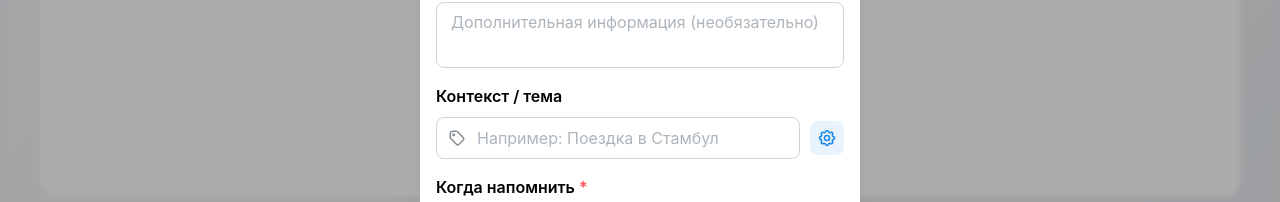
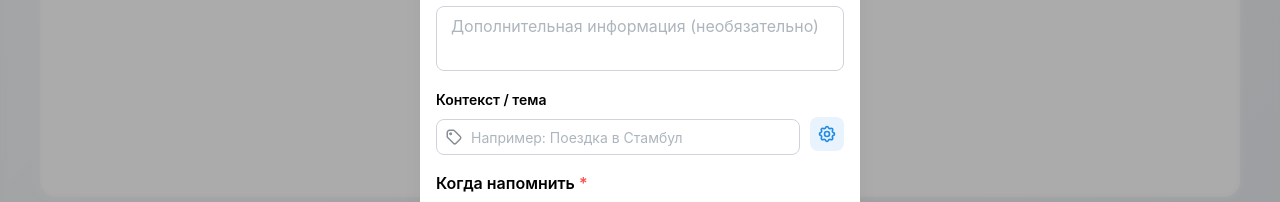
Before and after one commit to tgafiulin/reminder-app, a React (Vite) app: page / in a window 1280 px wide. Both pictures are taken after typing "Sample" into the empty fields and a click on the button "Добавить". Shown: the part 324-526 px from the top of the page. Built offline with nearby package versions, Linux system fonts and the light colour scheme.

Commit message:
Исправление ошибки с AutoComplete

```diff
--- a/src/features/reminders/RemindersPage.tsx
+++ b/src/features/reminders/RemindersPage.tsx
@@ -717,8 +717,8 @@ export function RemindersPage() {
               onChange={setContextName}
               data={contextsList}
               leftSection={<IconTag size={18} />}
-              size="md"
               style={{ flex: 1, minWidth: 0 }}
+              comboboxProps={{ zIndex: 10001 }}
               styles={{
                 label: {
                   fontWeight: 600,
```
